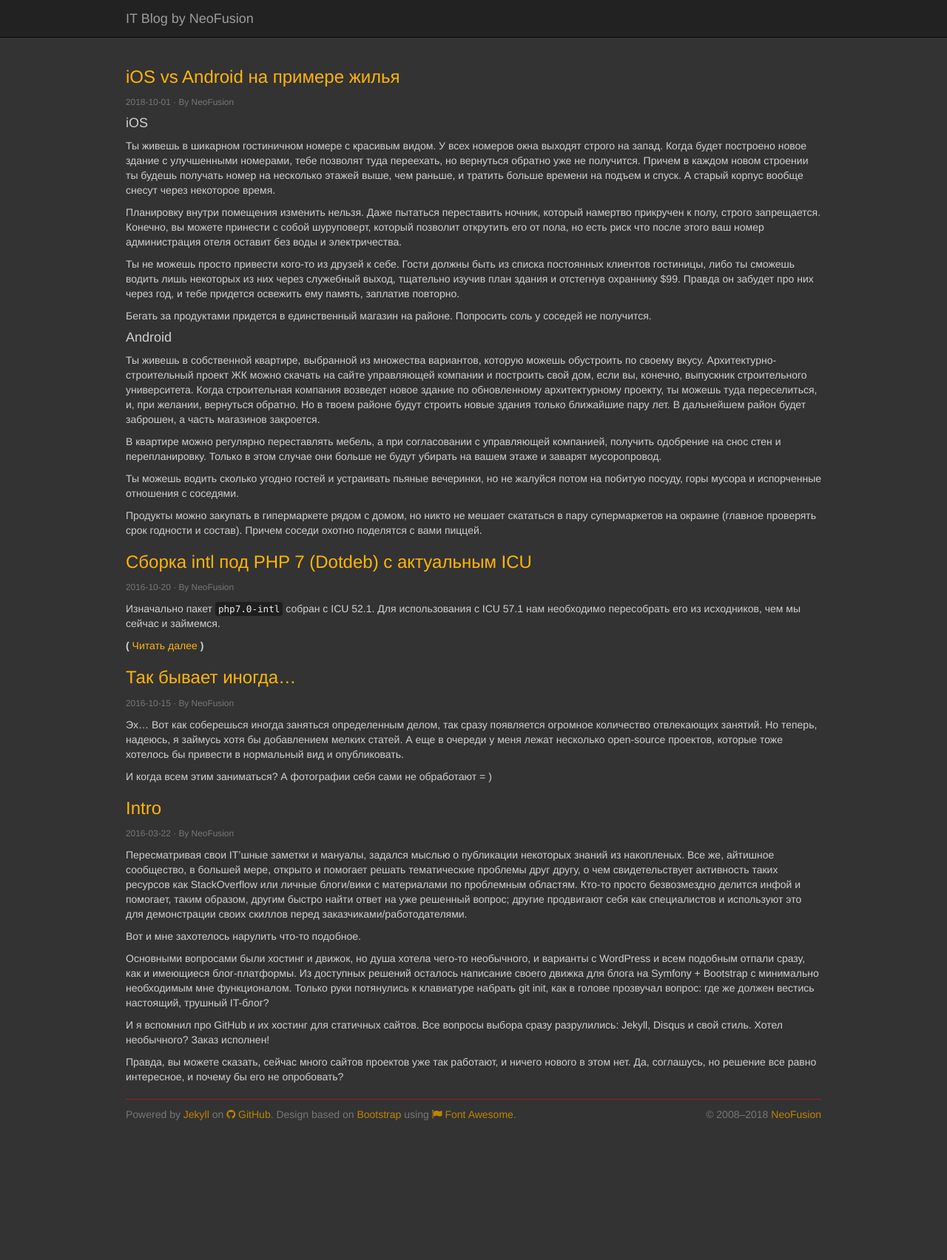
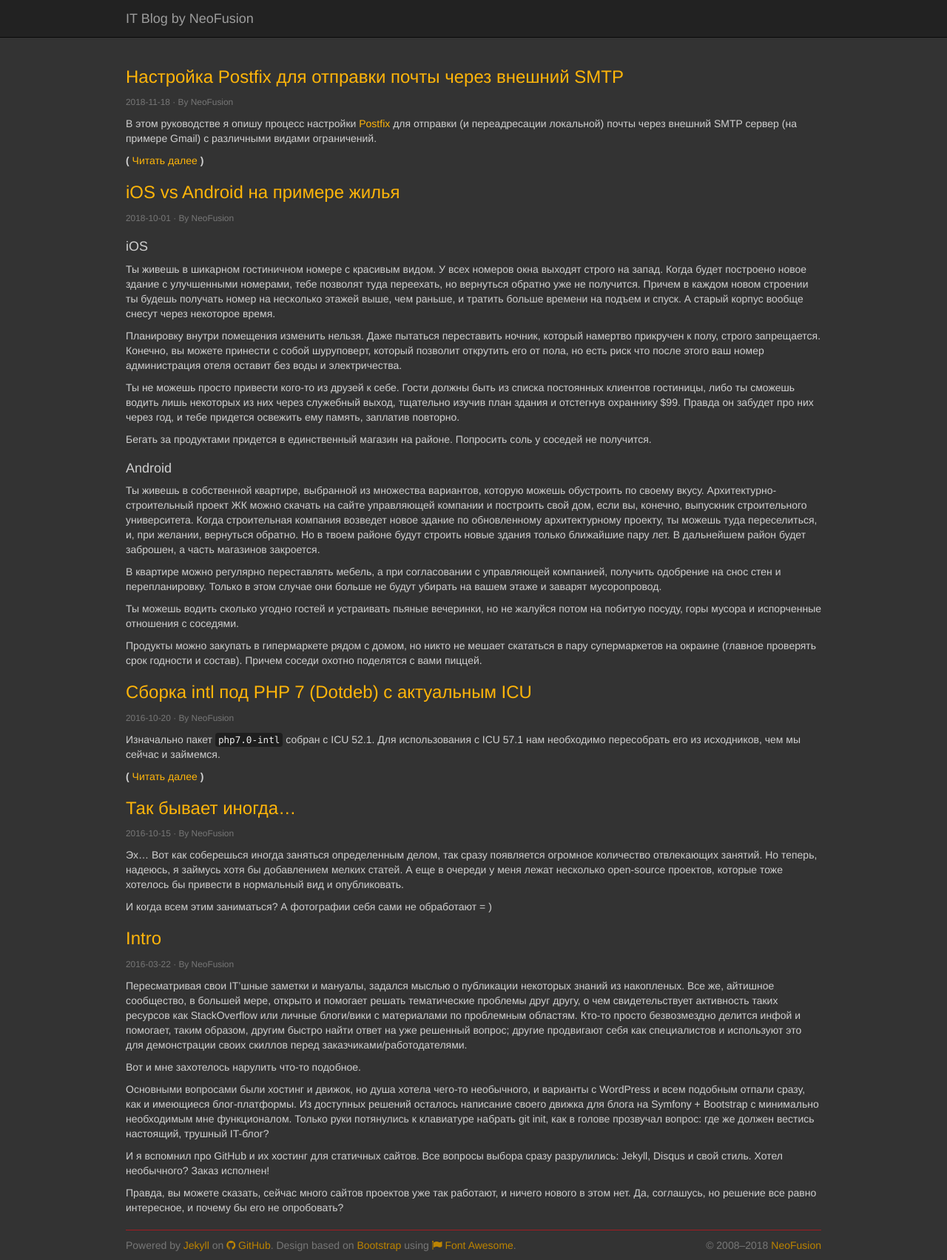
Before and after one commit to EvgeniyNeoFusion/blog.neofusion.ru, a Jekyll site: the page built from index.html, in a window 1280 px wide. Shown: the whole page at 74% size. Built offline with Jekyll 4.4.1, drawn with Linux system fonts in a browser that asks for light colours; before the commit the page ends 1527 px from its top, so only the background shows below that; some of the changed lines change nothing that is shown.

Commit message:
Добавлен пост "Настройка Postfix для отправки почты через внешний SMTP"

````diff
--- /dev/null
+++ b/_posts/2018-11-18-configure-postfix-to-send-mail-using-external-smtp-server.md
@@ -0,0 +1,144 @@
+---
+layout: post
+title:  "Настройка Postfix для отправки почты через внешний SMTP"
+date:   2018-11-18 21:17:00 +0300
+author: NeoFusion
+---
+В этом руководстве я опишу процесс настройки [Postfix](http://www.postfix.org/) для отправки (и переадресации локальной) почты через внешний SMTP сервер (на примере Gmail) с различными видами ограничений.
+
+<!--more-->
+
+В процессе написания руководства использовались:
+
+  * Debian 7.6 (wheezy)
+  * Postfix 2.9.6
+
+В дальнейшем проверялось на версиях:
+
+  * Debian 9.6 (stretch)
+  * Postfix 3.1.8
+
+#### Установка и настройка
+
+Устанавливаем Postfix:
+
+    aptitude install postfix
+
+Тип настройки: "Только локальное использование".
+
+В `/etc/postfix` создаем файл `sasl_passwd`, содержащий учетные данные для подключения к smtp:
+
+    smtp.gmail.com noreply@example.com:password
+
+Создаем базу:
+
+    postmap sasl_passwd
+
+В файле `main.cf` (или с помощью `postconf`) указываем следующие параметры:
+
+    postconf -e "myhostname = localhost"
+    postconf -e "inet_protocols = ipv4"
+    postconf -e "default_transport = smtp"
+    postconf -e "relay_transport = error"
+    postconf -e "relayhost = smtp.gmail.com:587"
+    postconf -e "smtp_sasl_auth_enable = yes"
+    postconf -e "smtp_sasl_password_maps = hash:/etc/postfix/sasl_passwd"
+    postconf -e "smtp_sasl_security_options = noanonymous"
+    postconf -e "smtp_use_tls = yes"
+
+Примерный вид получившегося файла `main.cf` (можно проверить также командой `postconf -n`):
+
+    alias_database = hash:/etc/aliases
+    alias_maps = hash:/etc/aliases
+    append_dot_mydomain = no
+    biff = no
+    config_directory = /etc/postfix
+    default_transport = smtp
+    inet_interfaces = loopback-only
+    inet_protocols = ipv4
+    mailbox_command = procmail -a "$EXTENSION"
+    mailbox_size_limit = 0
+    mydestination = localhost, gitlab, localhost.localdomain
+    myhostname = localhost
+    mynetworks = 127.0.0.0/8 [::ffff:127.0.0.0]/104 [::1]/128
+    readme_directory = no
+    recipient_delimiter = +
+    relay_transport = error
+    relayhost = smtp.gmail.com:587
+    smtp_sasl_auth_enable = yes
+    smtp_sasl_password_maps = hash:/etc/postfix/sasl_passwd
+    smtp_sasl_security_options = noanonymous
+    smtp_tls_session_cache_database = btree:${data_directory}/smtp_scache
+    smtp_use_tls = yes
+    smtpd_banner = $myhostname ESMTP $mail_name
+    smtpd_tls_cert_file = /etc/ssl/certs/ssl-cert-snakeoil.pem
+    smtpd_tls_key_file = /etc/ssl/private/ssl-cert-snakeoil.key
+    smtpd_tls_session_cache_database = btree:${data_directory}/smtpd_scache
+    smtpd_use_tls = yes
+
+#### Список перенаправлений
+
+В `/etc/postfix` создаем файл `virtual`, содержащий список перенаправлений с виртуальных адресов:
+
+    user@localhost user@example.com
+
+Создаем базу:
+
+    postmap virtual
+
+Добавляем параметр:
+
+    postconf -e "virtual_alias_maps = hash:/etc/postfix/virtual"
+
+#### Фильтрация rcpt to
+
+Если необходима фильтрация rcpt to, то создаем файл `allowed_rcpt_domains`:
+
+    localhost OK
+    example.com OK
+
+Создаем базу:
+
+    postmap allowed_rcpt_domains
+
+Добавляем параметр:
+
+    postconf -e "smtpd_recipient_restrictions = check_recipient_access hash:/etc/postfix/allowed_rcpt_domains, reject"
+
+#### Фильтрация с использованием transport_maps
+
+Создаем файл `transport`:
+
+    localhost local
+    example.com smtp:smtp.gmail.com:587
+    * error:Destination is not allowed
+
+Создаем базу:
+
+    postmap transport
+
+Добавляем параметр:
+
+    postconf -e "transport_maps = hash:/etc/postfix/transport"
+
+#### Запуск и проверка
+
+Перезапускаем Postfix:
+
+    systemctl restart postfix.service
+
+Проверяем отправку почты:
+
+    echo "Test" | mail user@localhost
+
+#### Разное
+
+Различные примеры команд:
+
+```shell
+postconf         # Выводит все текущие параметры Postfix
+postconf -n      # Выводит параметры содержащиеся в main.cf
+
+postqueue -p     # Просмотр очереди сообщений
+postsuper -d ALL # Удаление всех писем из очереди
+```
--- a/_sass/_style.scss
+++ b/_sass/_style.scss
@@ -43,3 +43,6 @@
     }
   }
 }
+h4 {
+  margin-top: 20px;
+}
--- /dev/null
+++ b/_sass/_syntax-highlighting.scss
@@ -0,0 +1,3 @@
+.highlight {
+  .c { color: #7d7d7d }
+}
--- a/css/main.scss
+++ b/css/main.scss
@@ -27,4 +27,4 @@ $muted-link-hover-color: darken($link-color, 25%);
 // *** Font Awesome ***
 $fa-font-path: "../fonts/font-awesome";
 
-@import "bootstrap", "style", "font-awesome";
+@import "bootstrap", "style", "font-awesome", "syntax-highlighting";
````
